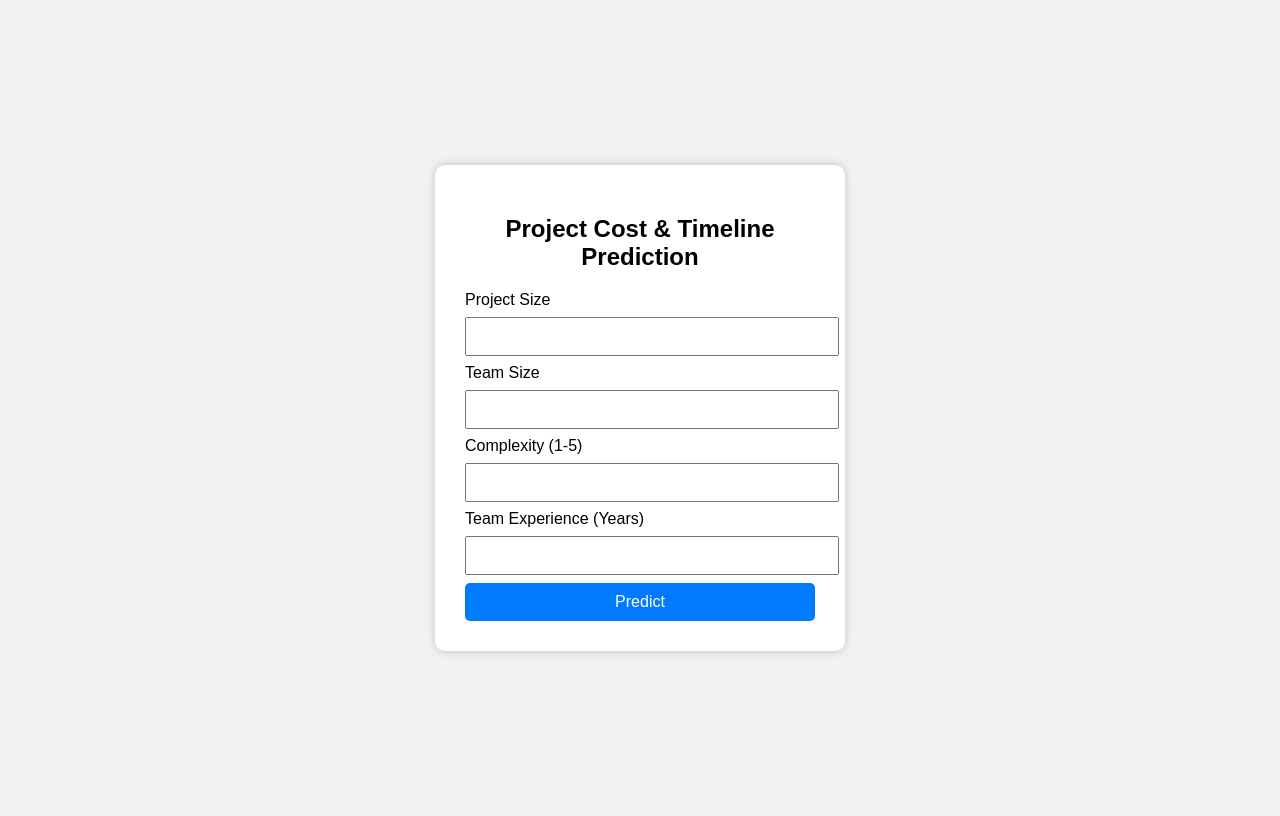
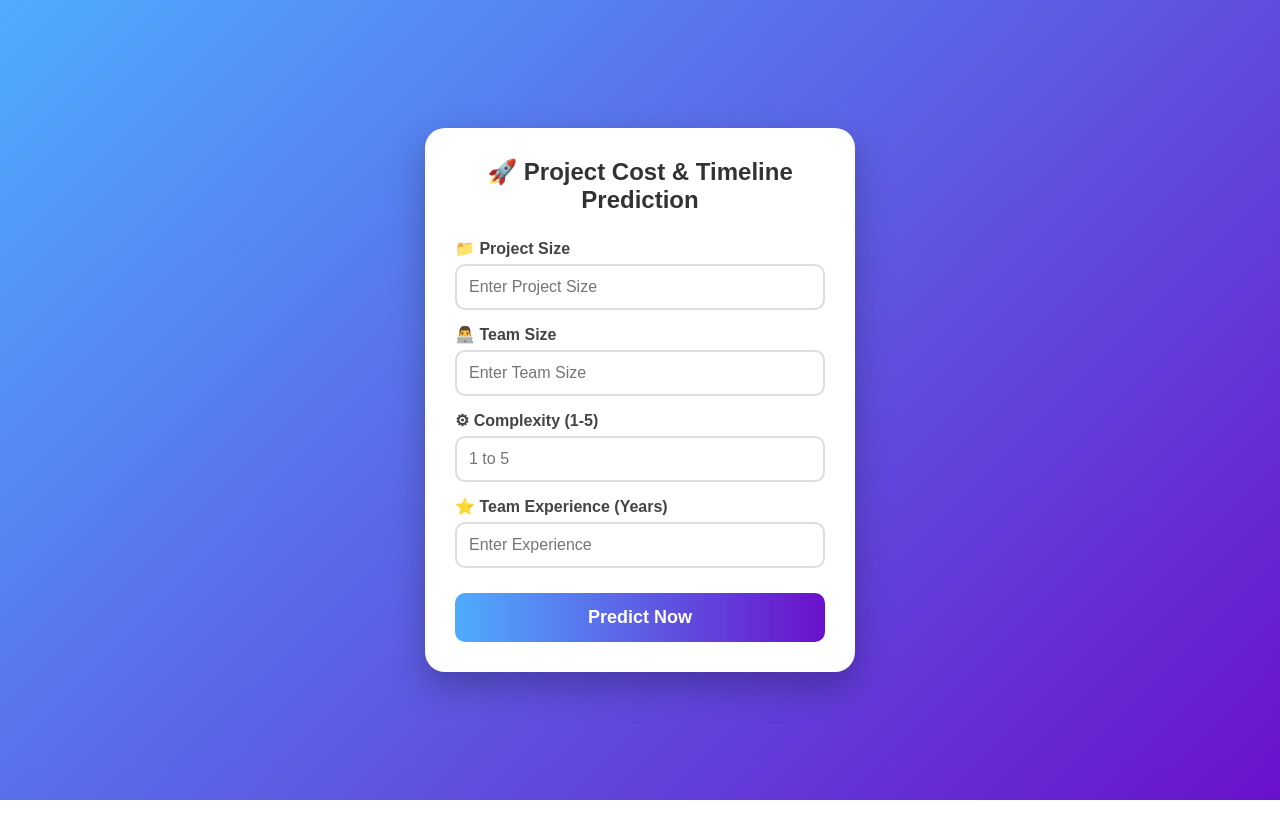
Before and after one commit to dharanim70/Predicting-Project-Cost-Timeline, a Flask app: page / in a window 1280 px wide. Run offline with Flask 3, Linux system fonts and the light colour scheme.

Commit message:
Update index.html

```diff
--- a/templates/index.html
+++ b/templates/index.html
@@ -1,87 +1,169 @@
 <!DOCTYPE html>
-<html>
+<html lang="en">
 <head>
-    <title>Project Cost and Timeline Prediction</title>
+<meta charset="UTF-8">
+<meta name="viewport" content="width=device-width, initial-scale=1.0">
+<title>Project Cost & Timeline Prediction</title>
+
 <style>
+
+*{
+margin:0;
+padding:0;
+box-sizing:border-box;
+font-family:Arial,sans-serif;
+}
+
 body{
-            font-family:Arial,sans-serif;
-            background:#f2f2f2;
+background:linear-gradient(135deg,#4facfe,#6a11cb);
 display:flex;
 justify-content:center;
 align-items:center;
-            height:100vh;
+min-height:100vh;
+padding:20px;
 }
+
 .container{
-            background:white;
+background:#fff;
+width:100%;
+max-width:430px;
 padding:30px;
-            border-radius:10px;
-            width:350px;
-            box-shadow:0 0 10px rgba(0,0,0,0.2);
+border-radius:20px;
+box-shadow:0 15px 35px rgba(0,0,0,0.25);
 }
+
 h2{
 text-align:center;
+color:#333;
+margin-bottom:25px;
 }
+
+label{
+font-weight:bold;
+display:block;
+margin-top:15px;
+margin-bottom:6px;
+color:#444;
+}
+
 input{
 width:100%;
-            padding:10px;
-            margin:8px 0;
+padding:12px;
+border:2px solid #ddd;
+border-radius:10px;
+font-size:16px;
+outline:none;
+transition:.3s;
 }
+
+input:focus{
+border-color:#6a11cb;
+}
+
 button{
 width:100%;
-            padding:10px;
-            background:#007bff;
+padding:14px;
+margin-top:25px;
+background:linear-gradient(90deg,#4facfe,#6a11cb);
+border:none;
+border-radius:10px;
 color:white;
-            border:none;
-            border-radius:5px;
-            font-size:16px;
+font-size:18px;
+font-weight:bold;
 cursor:pointer;
+transition:.3s;
 }
+
 button:hover{
-            background:#0056b3;
+transform:scale(1.03);
 }
+
 .result{
+margin-top:25px;
+padding:18px;
+border-radius:12px;
+background:#f5f5f5;
+text-align:center;
+}
+
+.cost{
+background:#d4edda;
+color:#155724;
+padding:12px;
+margin-top:12px;
+border-radius:10px;
+font-size:18px;
+font-weight:bold;
+}
+
+.time{
+background:#d1ecf1;
+color:#0c5460;
+padding:12px;
+margin-top:12px;
+border-radius:10px;
+font-size:18px;
+font-weight:bold;
+}
+
+.error{
 margin-top:20px;
-            padding:10px;
-            background:#e8f5e9;
-            border-radius:5px;
+padding:12px;
+background:#f8d7da;
+color:#721c24;
+border-radius:10px;
+text-align:center;
 }
+
 </style>
+
 </head>
+
 <body>
 
 <div class="container">
 
-<h2>Project Cost & Timeline Prediction</h2>
+<h2>🚀 Project Cost & Timeline Prediction</h2>
 
 <form action="/predict" method="POST">
 
-<label>Project Size</label>
-<input type="number" name="project_size" required>
+<label>📁 Project Size</label>
+<input type="number" name="project_size" placeholder="Enter Project Size" required>
 
-<label>Team Size</label>
-<input type="number" name="team_size" required>
+<label>👨‍💻 Team Size</label>
+<input type="number" name="team_size" placeholder="Enter Team Size" required>
 
-<label>Complexity (1-5)</label>
-<input type="number" name="complexity" min="1" max="5" required>
+<label>⚙ Complexity (1-5)</label>
+<input type="number" name="complexity" min="1" max="5" placeholder="1 to 5" required>
 
-<label>Team Experience (Years)</label>
-<input type="number" name="experience" required>
+<label>⭐ Team Experience (Years)</label>
+<input type="number" name="experience" placeholder="Enter Experience" required>
 
-<button type="submit">Predict</button>
+<button type="submit">Predict Now</button>
 
 </form>
 
 {% if error %}
-<div class="result" style="background:#fdecea;color:#b71c1c;">
-<p>{{ error }}</p>
+<div class="error">
+{{ error }}
 </div>
 {% endif %}
 
 {% if has_result %}
 <div class="result">
-<h3>Prediction Result</h3>
-<p><b>Estimated Cost:</b> ₹ {{ cost }}</p>
-<p><b>Estimated Timeline:</b> {{ timeline }} Days</p>
+
+<h3>✅ Prediction Result</h3>
+
+<div class="cost">
+💰 Estimated Cost<br>
+₹ {{ cost }}
+</div>
+
+<div class="time">
+📅 Estimated Timeline<br>
+{{ timeline }} Days
+</div>
+
 </div>
 {% endif %}
 
```
Lines whose indentation alone changed are shown as unchanged.
